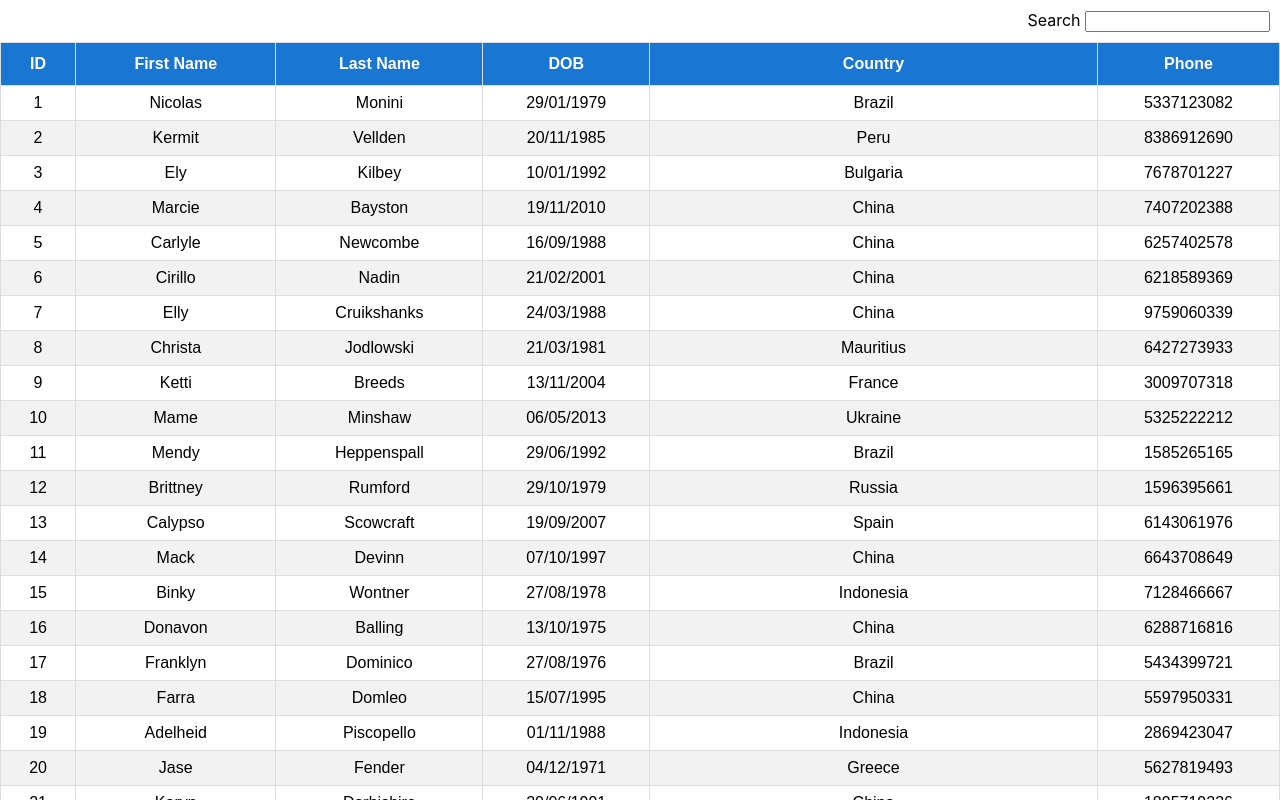
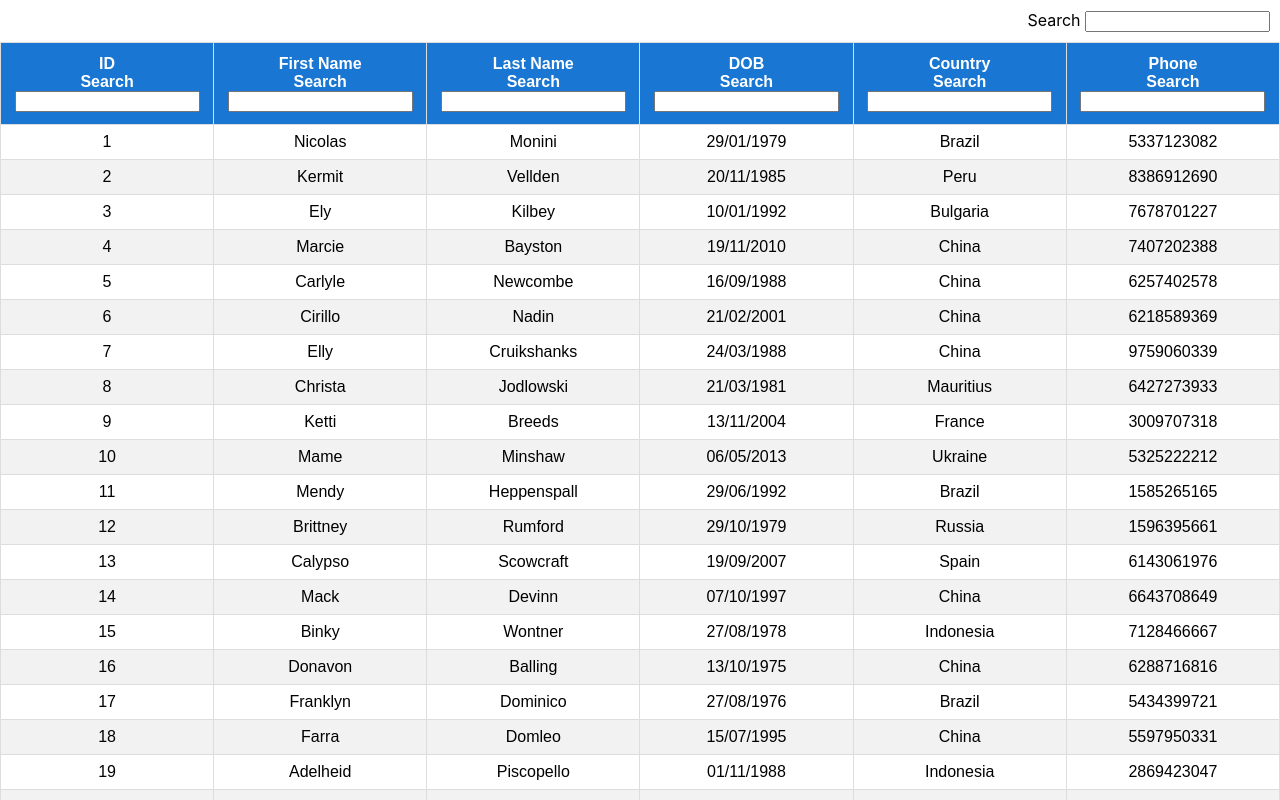
Before and after one commit to hafsahayath/react-table, a React (Create React App) app: page / in a window 1280 px wide. Shown: the top 800 px of the page. Built offline with nearby package versions, Linux system fonts and the light colour scheme.

Commit message:
feat: add column filter

```diff
--- /dev/null
+++ b/src/components/column-filter/ColumnFilter.tsx
@@ -0,0 +1,16 @@
+const ColumnFilter = ({ column }:{column: any}) => {
+  const { filterValue, setFilter } = column;
+  return (
+    <div>
+      <label htmlFor="search">Search </label>
+      <input
+        type="text"
+        id="search"
+        value={filterValue}
+        onChange={(e) => setFilter(e.target.value) || undefined}
+      />
+    </div>
+  );
+}
+
+export default ColumnFilter
--- a/src/components/filtering-table/FilteringTable.tsx
+++ b/src/components/filtering-table/FilteringTable.tsx
@@ -1,15 +1,17 @@
-import { Column, useTable, useGlobalFilter } from "react-table";
+import { Column, useTable, useGlobalFilter, useFilters } from "react-table";
 import GlobalFilter from "../global-filter/GlobalFilter";
 import "../react-table/Table.css";
 
 interface ITableProps<T extends object> {
   data: T[];
   columns: Column<T>[];
+  defaultColumn: any;
 }
 
 const FilteringTable = <T extends object>({
   columns,
   data,
+  defaultColumn,
 }: ITableProps<T>): JSX.Element => {
   const {
     getTableProps,
@@ -24,7 +26,9 @@ const FilteringTable = <T extends object>({
     {
       columns,
       data,
+      defaultColumn,
     },
+    useFilters,
     useGlobalFilter
   );
 
@@ -41,10 +45,10 @@ const FilteringTable = <T extends object>({
             return (
               <tr {...headerGroup.getHeaderGroupProps()}>
                 {headerGroup.headers.map((column) => {
-                  console.log(column, "column");
                   return (
                     <th {...column.getHeaderProps()}>
                       {column.render("Header")}
+                      {column.canFilter ? column.render("Filter") : null}
                     </th>
                   );
                 })}
--- a/src/components/table-container/columns.tsx
+++ b/src/components/table-container/columns.tsx
@@ -1,5 +1,6 @@
 import { Column } from "react-table";
 import { format } from "date-fns";
+import ColumnFilter from "../column-filter/ColumnFilter";
 
 export interface IColumnData {
   id: number;
@@ -20,14 +21,17 @@ export const columns: Column<IColumnData>[] = [
   {
     Header: "First Name",
     accessor: "first_name",
+    Filter: ColumnFilter,
   },
   {
     Header: "Last Name",
     accessor: "last_name",
+    Filter: ColumnFilter,
   },
   {
     Header: "DOB",
     accessor: "date_of_birth",
+    Filter: ColumnFilter,
     // @ts-ignore
     Cell: ({ value }) => {
       return format(new Date(value), "dd/MM/yyyy");
@@ -36,9 +40,11 @@ export const columns: Column<IColumnData>[] = [
   {
     Header: "Country",
     accessor: "country",
+    Filter: ColumnFilter,
   },
   {
     Header: "Phone",
     accessor: "phone",
+    Filter: ColumnFilter,
   },
 ];
--- a/src/components/table-container/index.tsx
+++ b/src/components/table-container/index.tsx
@@ -4,16 +4,18 @@ import { useMemo } from "react";
 import { Table } from "../react-table";
 import SortingTable from "../sorting-table/SortingTable";
 import FilteringTable from "../filtering-table/FilteringTable";
+import ColumnFilter from "../column-filter/ColumnFilter";
 
 const TableContainer = (): JSX.Element => {
   const columns = useMemo(() => COLUMNS, []);
   const data = useMemo(() => mockData, []);
+  const defaultColumn = useMemo(() => ({Filter:ColumnFilter}),[])
 
   return (
     <div>
       {/* <Table columns={columns} data={data} /> */}
       {/* <SortingTable columns={columns} data={data} /> */}
-      <FilteringTable columns={columns} data={data} />
+      <FilteringTable columns={columns} data={data} defaultColumn={defaultColumn}/>
     </div>
   );
 };
```
